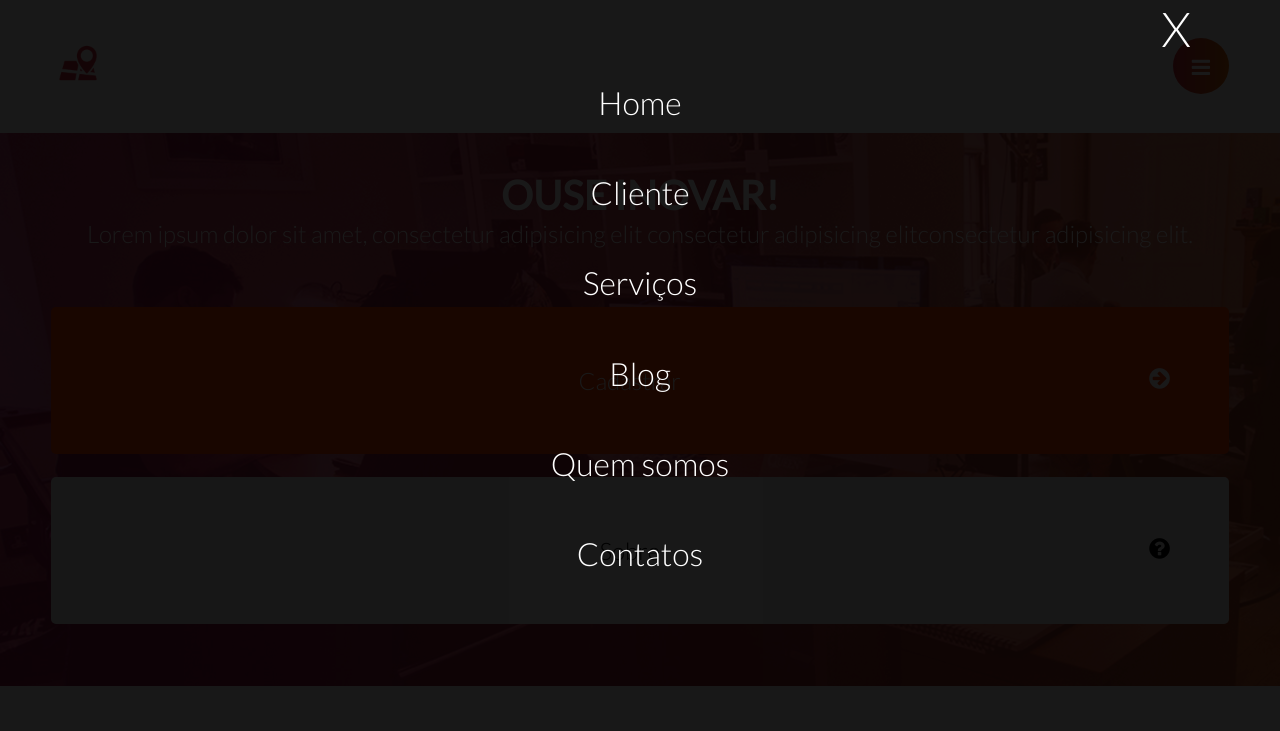
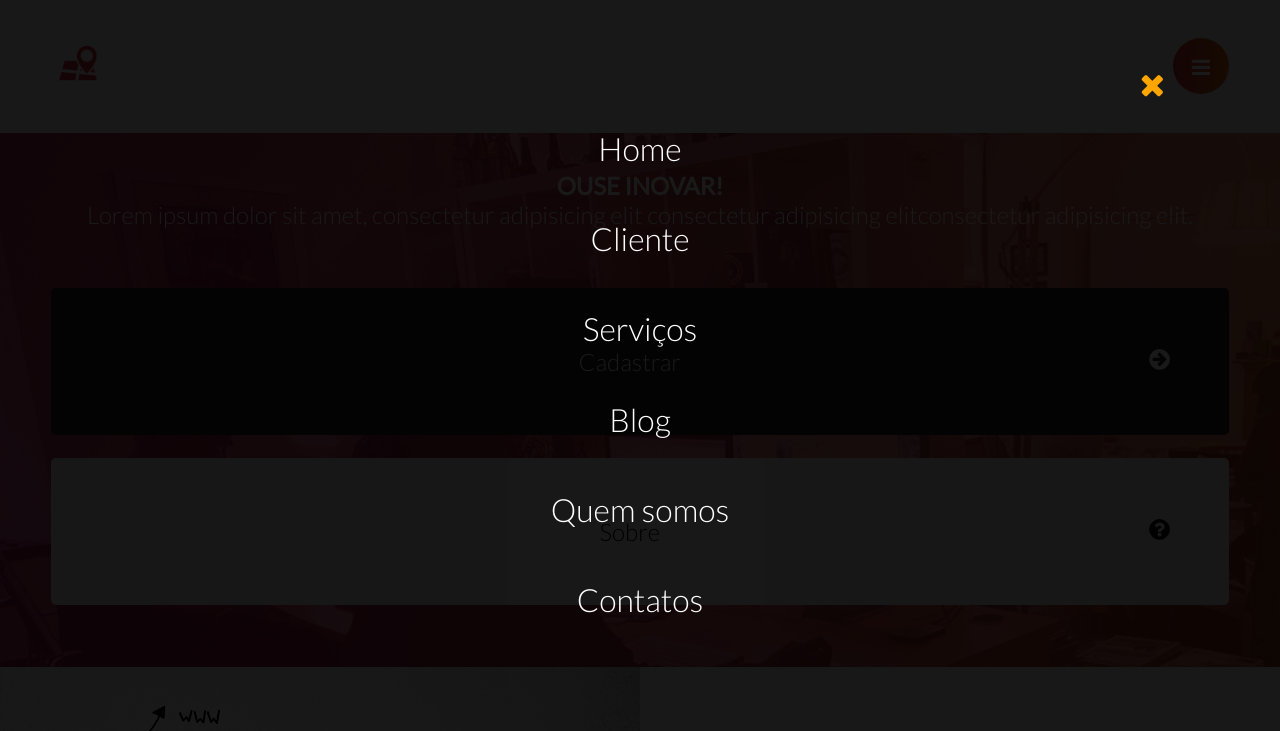
Before and after one commit to cmpereirasi/Design-Responsive-curso, a website: page index.html in a window 1280 px wide. Both pictures are taken after a click on the button 1200 px from the left and 66 px from the top of the page. Shown: the top 731 px of the page. Drawn offline with nearby package versions, Linux system fonts and the light colour scheme.

Commit message:
criando section servicos

```diff
--- a/index.html
+++ b/index.html
@@ -25,7 +25,7 @@
         </button>
 
         <nav class="l-menu">
-            <a class="m-btn-close">X</a>
+            <a class="m-btn-close"><i class="fa fa-times"></i></a>
             <ul>
               <li><a href="#">Home</a></li>
               <li><a href="#">Cliente</a></li>
@@ -45,6 +45,17 @@
           </section>
         </section>
 
+        <main class="m-servicos">
+          <articles class="m-servicos-servico">
+            <a href="#"><img src="img/criacoes.jpg" alt="campanhas publicitárias"></a>
+            <div class="m-servicos-inner">
+              <a href="#">Campanha Publicitárias</a>
+              <h4>Impressos, VTs e Jingles</h4>
+              <p>Lorem ipsum dolor sit amet, consectetur adipisicing elit.</p>
+            </div>
+          </articles>
+        </main>
+
 
 
 
--- a/scss/layouts/_header.scss
+++ b/scss/layouts/_header.scss
@@ -19,7 +19,7 @@
 	padding: 3% 4%;
 	background: url(../img/bg.jpg) no-repeat fixed;
 	h2{
-		font-size: 2.5em;
+		font-size: 1.5em;
 		font-weight: 700;
 		color: #FFF;
 	}
--- a/scss/modules/_buttons.scss
+++ b/scss/modules/_buttons.scss
@@ -11,11 +11,11 @@
 	background: linear-gradient(to right, $cor-logo-1, $cor-logo-2);
 }
 .m-btn-close{
-	font-size: 3em;
-	color: #FFF;
+	font-size: 2em;
+	color: orange;
 	float: right;
 	cursor: pointer;
-	margin-right: 7%;
+	margin: 5% 9% 0 0 ;
 }
 
 .m-btn-section{
@@ -35,7 +35,7 @@
 		}
 	}
 	.m-btn-cadastrar{
-		background: #ff3d00 ;
+		background: #212121;
 		color: #FFF;
 	}
 }
```
Also changed, not shown: css/main.css.
